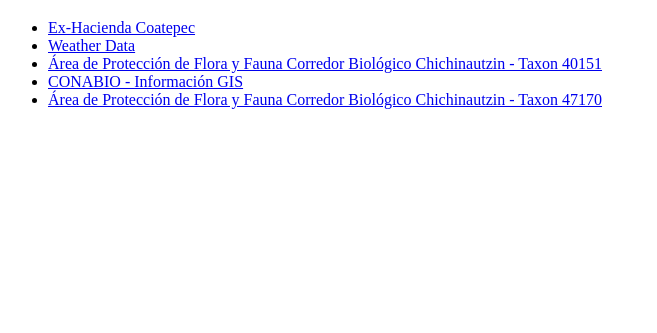
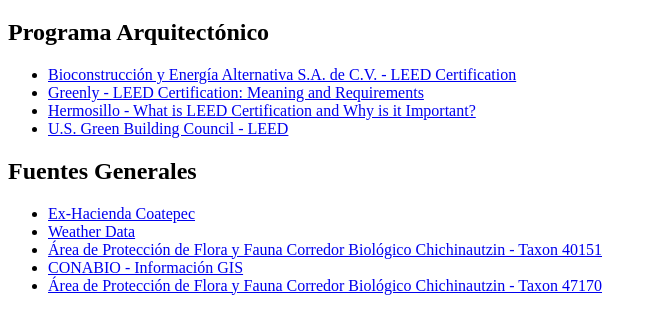
Before and after one commit to Andreakill3/FRACCIONAMIENT-SUSTENTABLE-CALMIL, a plain HTML site: page index.html in a window 1280 px wide. Shown: the part 61-394 px from the top of the page, without its empty margins (0-657 px from the left). Drawn offline with Linux system fonts and the light colour scheme.

Commit message:
Forzar reconstrucción de GitHub Pages

```diff
--- a/index.html
+++ b/index.html
@@ -3,10 +3,20 @@
 <head>
     <meta charset="UTF-8">
     <meta name="viewport" content="width=device-width, initial-scale=1.0">
-    <title>Fuentes - FRACCIONAMIENTO SUSTENTABLE CALMIL</title>
+    <title>Fuentes de la Infografía</title>
 </head>
 <body>
     <h1>Fuentes de la Infografía</h1>
+
+    <h2>Programa Arquitectónico</h2>
+    <ul>
+        <li><a href="https://bioconstruccion.com.mx/en/leed-certification-en/" target="_blank">Bioconstrucción y Energía Alternativa S.A. de C.V. - LEED Certification</a></li>
+        <li><a href="https://greenly.earth/en-us/blog/company-guide/leed-certification-meaning-and-requirements" target="_blank">Greenly - LEED Certification: Meaning and Requirements</a></li>
+        <li><a href="https://hermosillo.com/what-is-leed-certification-and-why-is-it-important/" target="_blank">Hermosillo - What is LEED Certification and Why is it Important?</a></li>
+        <li><a href="https://www.usgbc.org/leed" target="_blank">U.S. Green Building Council - LEED</a></li>
+    </ul>
+
+    <h2>Fuentes Generales</h2>
     <ul>
         <li><a href="https://www.google.com.mx/maps/place/Ex-Hacienda+Coatepec/@19.0357982,-98.9545465,1669m/data=!3m1!1e3!4m12!1m5!3m4!2zMTnCsDAyJzE1LjUiTiA5OMKwNTcnMTkuNCJX!8m2!3d19.0376389!4d-98.9553889!3m5!1s0x85ce130066f5cc8b:0x19e0057c5c4eb685!8m2!3d19.0365467!4d-98.9419083!16s%2Fg%2F11w2lqkycn?entry=ttu" target="_blank">Ex-Hacienda Coatepec</a></li>
         <li><a href="https://drajmarsh.bitbucket.io/weather-data.html" target="_blank">Weather Data</a></li>
@@ -14,5 +24,3 @@
         <li><a href="http://www.conabio.gob.mx/informacion/gis/?vns=gis_root/clima/climas/clima1mgw" target="_blank">CONABIO - Información GIS</a></li>
         <li><a href="https://mexico.inaturalist.org/places/area-de-proteccion-de-flora-y-fauna-corredor-biologico-chichinautzin#taxon=47170" target="_blank">Área de Protección de Flora y Fauna Corredor Biológico Chichinautzin - Taxon 47170</a></li>
     </ul>
-</body>
-</html>
```
